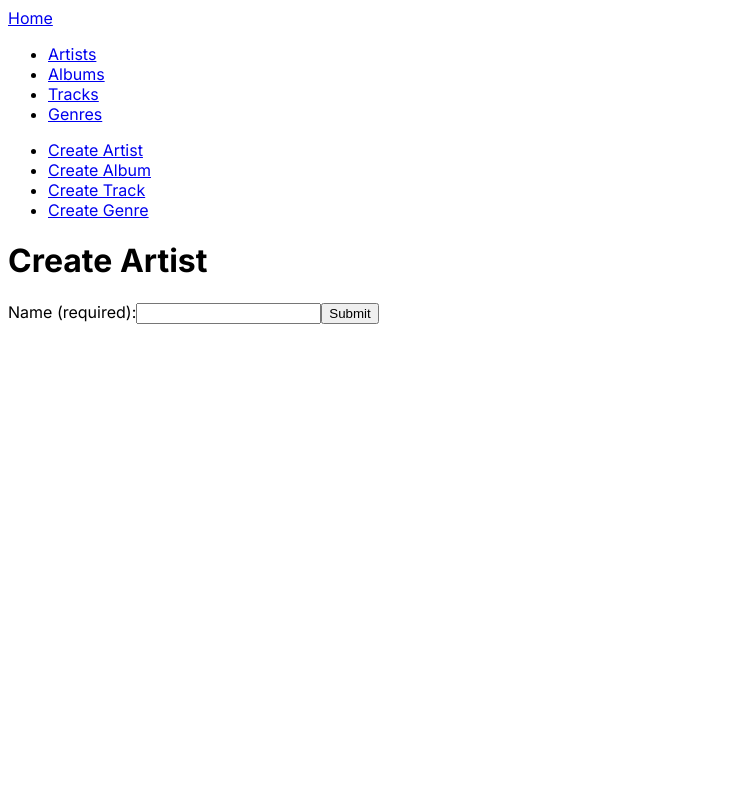
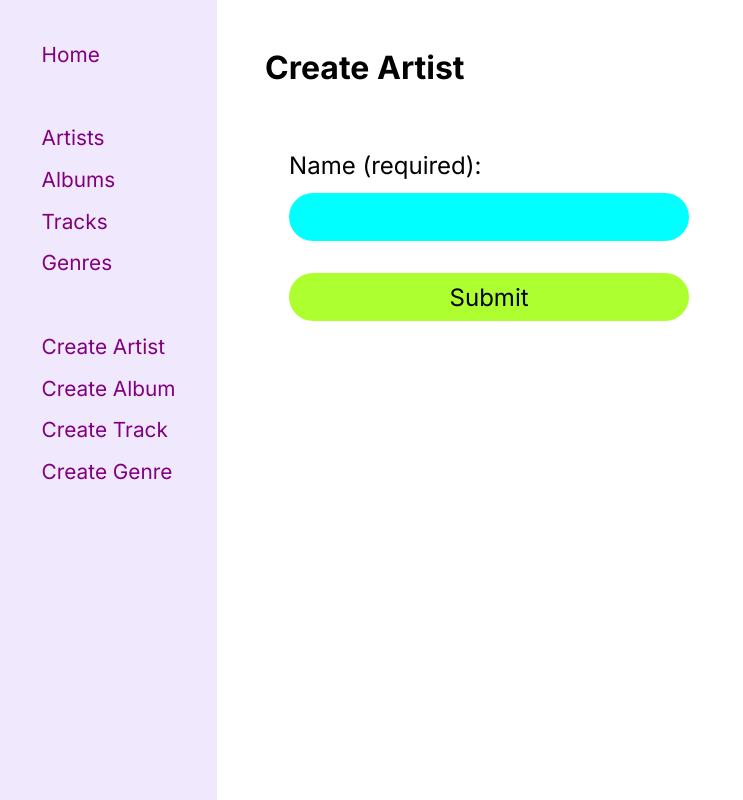
Before and after one commit to ihccenen/inventory-application, a Next.js app in the folder frontend/: page /artists/create in a window 1280 px wide. Shown: the whole page, without its empty margins (0-743 px from the left). Built offline with nearby package versions, Linux system fonts and the light colour scheme.

Commit message:
added style

```diff
--- a/frontend/app/globals.css
+++ b/frontend/app/globals.css
@@ -0,0 +1,126 @@
+:root {
+  --d-magenta: hsl(300, 100%, 25%);
+  --l-g-violet: hsl(264, 77%, 95%);
+}
+
+* {
+  padding: 0;
+  margin: 0;
+  box-sizing: border-box;
+}
+
+body {
+  display: flex;
+  height: 100vh;
+}
+
+a {
+  color: var(--d-magenta);
+  text-decoration: none;
+}
+
+a:hover {
+  color: inherit;
+  text-decoration: underline;
+}
+
+li {
+  list-style: none;
+}
+
+select {
+  padding: 0.5em 1em;
+}
+
+.content {
+  padding: 3em;
+}
+
+.aside {
+  font-size: 1.3rem;
+  display: flex;
+  flex-direction: column;
+  gap: 3rem;
+  padding: 2em;
+  background-color: var(--l-g-violet);
+}
+
+.aside-links {
+  display: grid;
+  gap: 0.4rem;
+}
+
+.aside li {
+  margin-top: 0.5em;
+}
+
+.main {
+  display: grid;
+  gap: 2.5em;
+}
+
+.items-list {
+  font-size: 1.5em;
+  display: grid;
+  gap: 1rem;
+  padding: 1em 2em;
+}
+
+.delete-btn {
+  font-size: 1.3rem;
+  padding: 1em 3em;
+  margin-top: 0.5em;
+  background-color: tomato;
+  border: none;
+  border-radius: 0.4em;
+  cursor: pointer;
+}
+
+.delete-btn:hover {
+  opacity: 0.9;
+}
+
+.form {
+  display: grid;
+  font-size: 1.5rem;
+  gap: 2rem;
+  padding: 1em;
+  margin-inline: auto;
+}
+
+.label {
+  display: grid;
+  gap: 0.8rem;
+}
+
+.input,
+.submit-btn {
+  font-size: inherit;
+  font-family: inherit;
+  border: none;
+  border-radius: 1em;
+  padding: 0.4em 1em;
+  max-width: 30rem;
+}
+
+.input {
+  background-color: aqua;
+}
+
+.fieldset {
+  display: flex;
+  flex-direction: column;
+  gap: 1em;
+  padding: 0.5em 1em;
+}
+
+.select,
+.fieldset label {
+  display: flex;
+  gap: 1em;
+}
+
+.submit-btn {
+  background-color: greenyellow;
+  cursor: pointer;
+}
```
